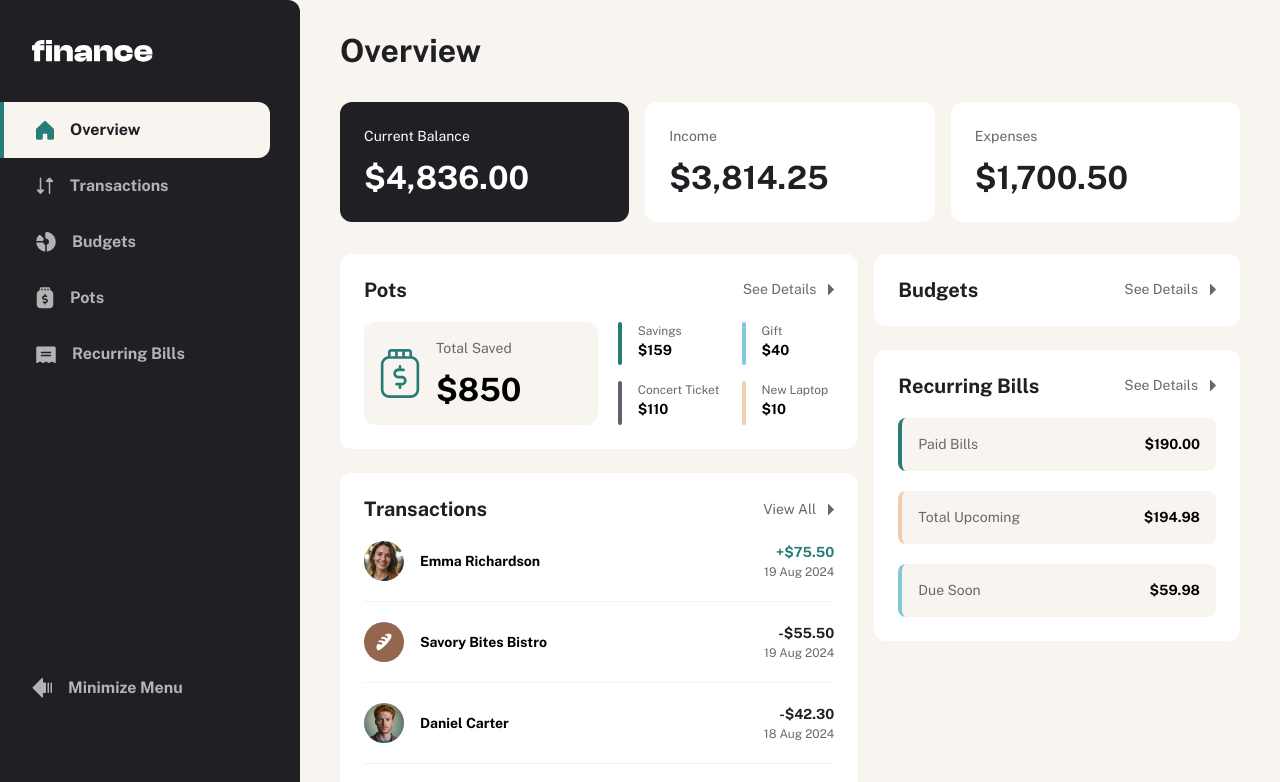
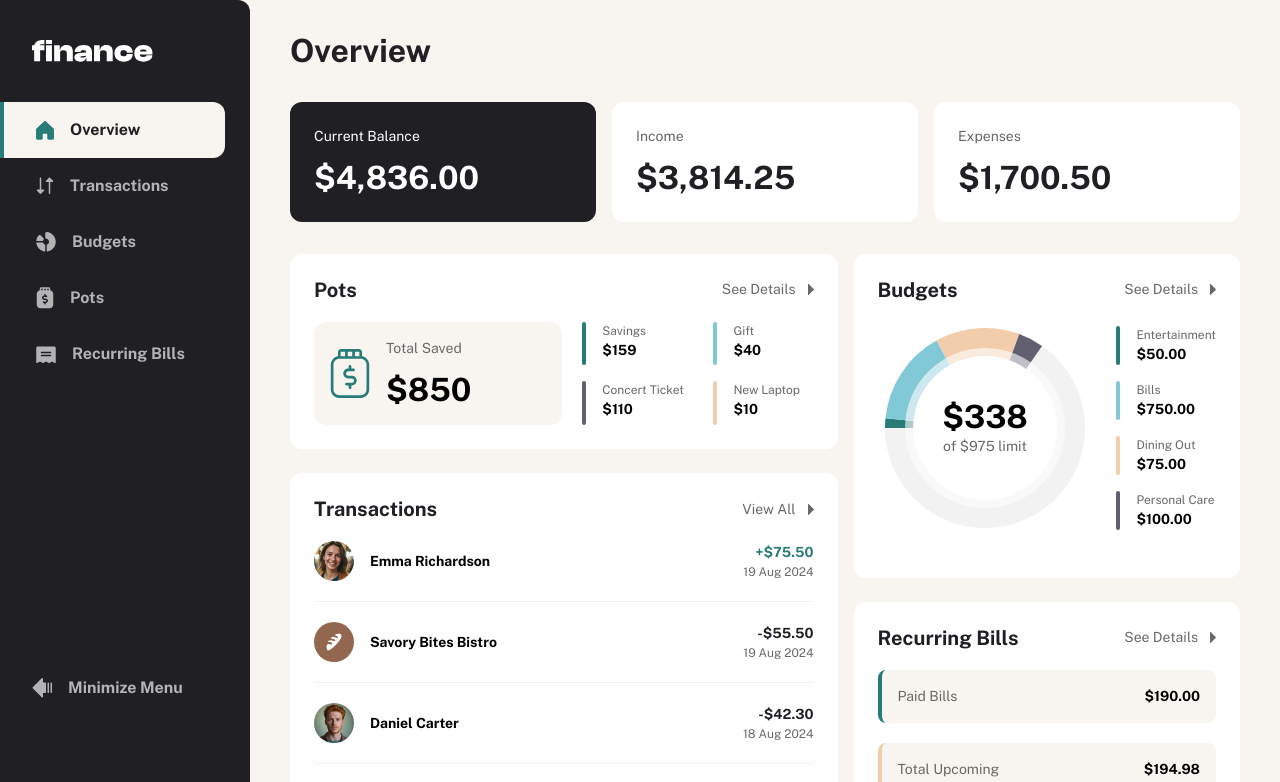
Before and after one commit to sjwhelpley/frontendmentor-personal-finance-app, a Next.js app: page / in a window 1280 px wide. Shown: the top 782 px of the page. Built offline with nearby package versions, Linux system fonts and the light colour scheme.

Commit message:
More changes

```diff
--- a/src/app/page.tsx
+++ b/src/app/page.tsx
@@ -3,6 +3,7 @@ import OverviewSection from "@/components/Dashboard/OverviewSection";
 import PotsCard from "@/components/Dashboard/PotsCard";
 import CardTemplate from "@/components/Dashboard/CardTemplate";
 import TransactionsCard from "@/components/Dashboard/TransactionsCard";
+import BudgetsCard from "@/components/Dashboard/BudgetsCard";
 
 export default function Home() {
   return (
@@ -17,11 +18,7 @@ export default function Home() {
       </div>
 
       <div className="col-span-12 mt-[24px] lg:mt-0 lg:col-span-5 h-fit">
-        <CardTemplate
-          titleLabel="Budgets"
-          buttonLabel="See Details"
-          buttonClickPath="/budgets"
-        />
+        <BudgetsCard />
         <div className="mt-[24px]">
           <BillsCard />
         </div>
--- /dev/null
+++ b/src/components/Dashboard/BudgetsCard.tsx
@@ -0,0 +1,66 @@
+"use client";
+
+import { useAppSelector } from "@/store/hooks";
+import { RootState } from "@/store/store";
+import { formatCurrency } from "@/utils/utils";
+
+import CardTemplate from "./CardTemplate";
+import DonutChart from "./DonutChart";
+
+export default function BudgetsCard() {
+  const budgets = useAppSelector((state: RootState) => state.finance.budgets);
+
+  const budgetData = budgets.map((budget) => {
+    return {
+      category: budget.category,
+      spent: budget.spent,
+      limit: budget.maximum,
+      color: budget.theme,
+    };
+  });
+
+  function BudgetSection({
+    section,
+  }: {
+    section: {
+      category: string;
+      spent: number;
+      maximum: number;
+      theme: string;
+    };
+  }) {
+    const { category, maximum, theme } = section;
+
+    return (
+      <div className="flex flex-row gap-[16px]">
+        <div
+          className={`w-[4px] h-fill rounded-[8px]`}
+          style={{ backgroundColor: theme }}
+        />
+        <div>
+          <p className="text-grey-500 text-preset-5">{category}</p>
+          <p className="text-preset-4-bold">{formatCurrency(maximum)}</p>
+        </div>
+      </div>
+    );
+  }
+
+  return (
+    <CardTemplate
+      titleLabel="Budgets"
+      buttonLabel="See Details"
+      buttonClickPath="/budgets"
+    >
+      <div className="flex flex-col sm:flex-row justify-between items-center gap-[24px] my-[24px]">
+        <div className="flex flex-1 justify-center min-w-0 max-w-full">
+          <DonutChart data={budgetData} size={200} strokeWidth={28} />
+        </div>
+        <div className="flex-shrink-0 grid grid-cols-2 sm:flex sm:flex-col gap-[16px]">
+          {budgets.map((budget) => (
+            <BudgetSection key={budget.category} section={budget} />
+          ))}
+        </div>
+      </div>
+    </CardTemplate>
+  );
+}
--- /dev/null
+++ b/src/components/Dashboard/DonutChart.tsx
@@ -0,0 +1,146 @@
+"use client";
+
+interface DonutChartProps {
+  data: Array<{
+    category: string;
+    spent: number;
+    limit: number;
+    color: string;
+  }>;
+  size?: number;
+  strokeWidth?: number;
+}
+
+export default function DonutChart({
+  data,
+  size = 200,
+  strokeWidth = 28,
+}: DonutChartProps) {
+  const radius = (size - strokeWidth) / 2;
+  const center = size / 2;
+  const innerRadius = radius - strokeWidth / 2;
+  const outerRadius = radius + strokeWidth / 2;
+
+  // Calculate total spent and total limit
+  const totalSpent = data.reduce((sum, item) => sum + item.spent, 0);
+  const totalLimit = data.reduce((sum, item) => sum + item.limit, 0);
+
+  // Helper function to create arc path
+  const createArcPath = (
+    startAngle: number,
+    endAngle: number,
+    innerR: number,
+    outerR: number
+  ) => {
+    const startAngleRad = (startAngle * Math.PI) / 180;
+    const endAngleRad = (endAngle * Math.PI) / 180;
+
+    const x1 = center + innerR * Math.cos(startAngleRad);
+    const y1 = center + innerR * Math.sin(startAngleRad);
+    const x2 = center + innerR * Math.cos(endAngleRad);
+    const y2 = center + innerR * Math.sin(endAngleRad);
+    const x3 = center + outerR * Math.cos(endAngleRad);
+    const y3 = center + outerR * Math.sin(endAngleRad);
+    const x4 = center + outerR * Math.cos(startAngleRad);
+    const y4 = center + outerR * Math.sin(startAngleRad);
+
+    const largeArcFlag = endAngle - startAngle > 180 ? 1 : 0;
+
+    return [
+      `M ${x1} ${y1}`,
+      `A ${innerR} ${innerR} 0 ${largeArcFlag} 1 ${x2} ${y2}`,
+      `L ${x3} ${y3}`,
+      `A ${outerR} ${outerR} 0 ${largeArcFlag} 0 ${x4} ${y4}`,
+      "Z",
+    ].join(" ");
+  };
+
+  // Calculate angles for each segment
+  let currentAngle = -90; // Start at top
+  const segments = data
+    .filter((item) => item.spent > 0) // Only show segments with spending
+    .map((item) => {
+      const percentage = (item.spent / totalLimit) * 100;
+      const angle = (percentage * 360) / 100;
+      const startAngle = currentAngle;
+      const endAngle = currentAngle + angle;
+
+      currentAngle = endAngle;
+
+      return {
+        ...item,
+        pathData: createArcPath(startAngle, endAngle, innerRadius, outerRadius),
+        percentage,
+      };
+    });
+
+  // Calculate remaining (unused) portion
+  const remainingPercentage = ((totalLimit - totalSpent) / totalLimit) * 100;
+  const remainingAngle = (remainingPercentage * 360) / 100;
+  const remainingStartAngle = currentAngle;
+  const remainingEndAngle = remainingStartAngle + remainingAngle;
+
+  // Calculate white circle size to overlap with the chart
+  const whiteCircleRadius = size * 0.4; // Overlaps with inner part of donut
+
+  return (
+    <div
+      className="relative w-full max-w-[200px] mx-auto"
+      style={{ aspectRatio: "1 / 1" }}
+    >
+      <svg
+        viewBox={`0 0 ${size} ${size}`}
+        className="w-full h-full transform -rotate-90"
+        preserveAspectRatio="xMidYMid meet"
+      >
+        {/* Remaining (unused) portion - light gray */}
+        {remainingPercentage > 0 && (
+          <path
+            d={createArcPath(
+              remainingStartAngle,
+              remainingEndAngle,
+              innerRadius,
+              outerRadius
+            )}
+            fill="#F2F2F2"
+            stroke="none"
+          />
+        )}
+
+        {/* Spent segments */}
+        {segments.map((segment, index) => (
+          <path
+            key={index}
+            d={segment.pathData}
+            fill={segment.color}
+            stroke="none"
+          />
+        ))}
+      </svg>
+
+      {/* Semi-transparent white circle for layered effect */}
+      <svg
+        viewBox={`0 0 ${size} ${size}`}
+        className="absolute inset-0 w-full h-full"
+        style={{ pointerEvents: "none" }}
+        preserveAspectRatio="xMidYMid meet"
+      >
+        <circle
+          cx={center}
+          cy={center}
+          r={whiteCircleRadius}
+          fill="white"
+          opacity={0.6}
+        />
+      </svg>
+
+      {/* Center text */}
+      <div className="absolute inset-0 flex flex-col items-center justify-center z-10">
+        <p className="text-preset-1">${totalSpent.toFixed(0)}</p>
+        <p className="text-preset-4 text-grey-500">
+          of ${totalLimit.toFixed(0)} limit
+        </p>
+      </div>
+    </div>
+  );
+}
--- a/src/components/MainContent.tsx
+++ b/src/components/MainContent.tsx
@@ -11,7 +11,7 @@ export default function MainContent({ children }: { children: ReactNode }) {
       className={`mb-[75px] lg:mb-0 w-screen font-[family-name:var(--font-public-sans)] grid grid-cols-8 lg:grid-cols-12 gap-x-[16px] px-[40px] py-[32px] bg-background transition-all duration-300 ${
         isMinimized
           ? "lg:w-[calc(100vw-88px)] lg:ml-[88px]"
-          : "lg:w-[calc(100vw-300px)] lg:ml-[300px]"
+          : "lg:w-[calc(100vw-250px)] lg:ml-[250px]"
       }`}
     >
       {children}
--- a/src/components/Navigation.tsx
+++ b/src/components/Navigation.tsx
@@ -138,7 +138,7 @@ export default function Navigation() {
     <>
       <nav
         className={`hidden lg:block fixed h-screen bg-foreground rounded-tr-[12px] rounded-br-[12px] transition-all duration-300 ${
-          isMinimized ? "w-[88px]" : "w-[300px]"
+          isMinimized ? "w-[88px]" : "w-[250px]"
         }`}
       >
         {isMinimized ? (
--- a/src/data.json
+++ b/src/data.json
@@ -401,21 +401,25 @@
   "budgets": [
     {
       "category": "Entertainment",
+      "spent": 15.0,
       "maximum": 50.0,
       "theme": "#277C78"
     },
     {
       "category": "Bills",
+      "spent": 150.0,
       "maximum": 750.0,
       "theme": "#82C9D7"
     },
     {
       "category": "Dining Out",
+      "spent": 133.0,
       "maximum": 75.0,
       "theme": "#F2CDAC"
     },
     {
       "category": "Personal Care",
+      "spent": 40.0,
       "maximum": 100.0,
       "theme": "#626070"
     }
--- a/src/types/finance.ts
+++ b/src/types/finance.ts
@@ -15,6 +15,7 @@ export interface Transaction {
 
 export interface Budget {
   category: string;
+  spent: number;
   maximum: number;
   theme: string;
 }
```
